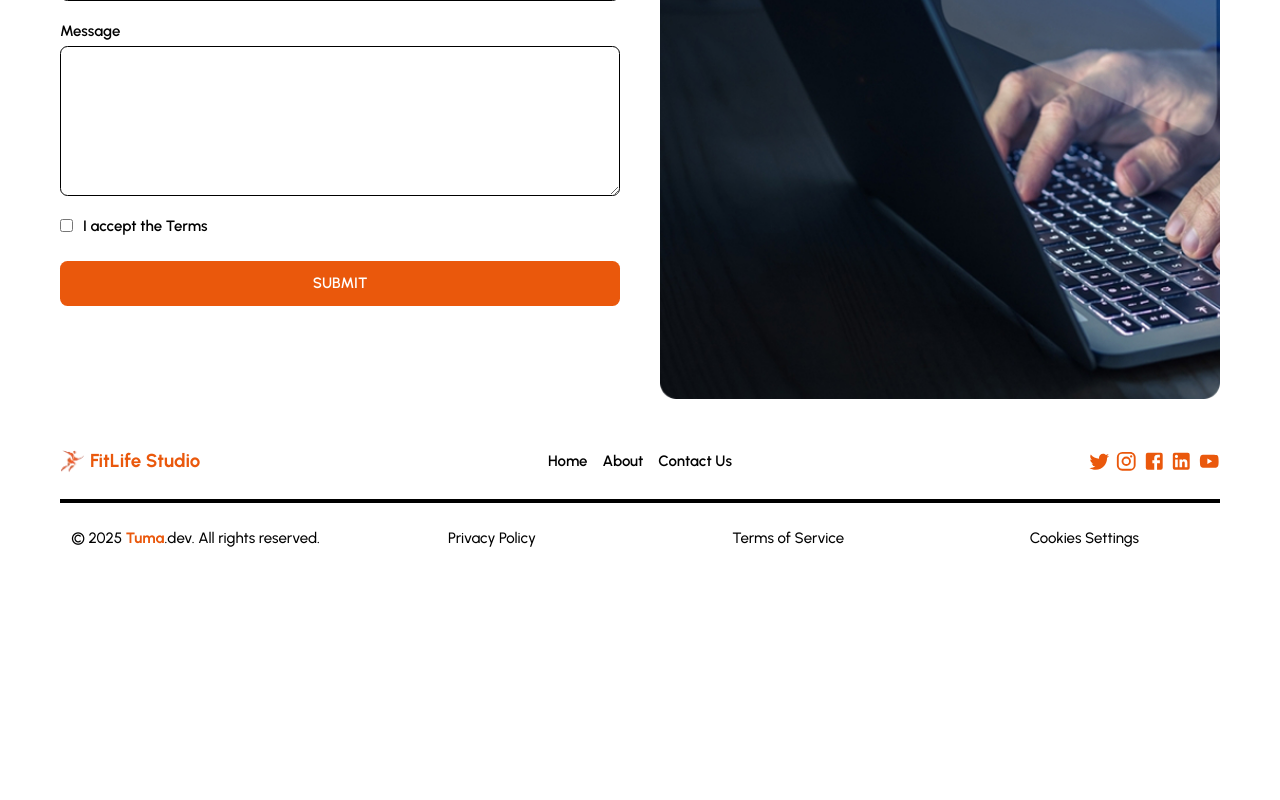
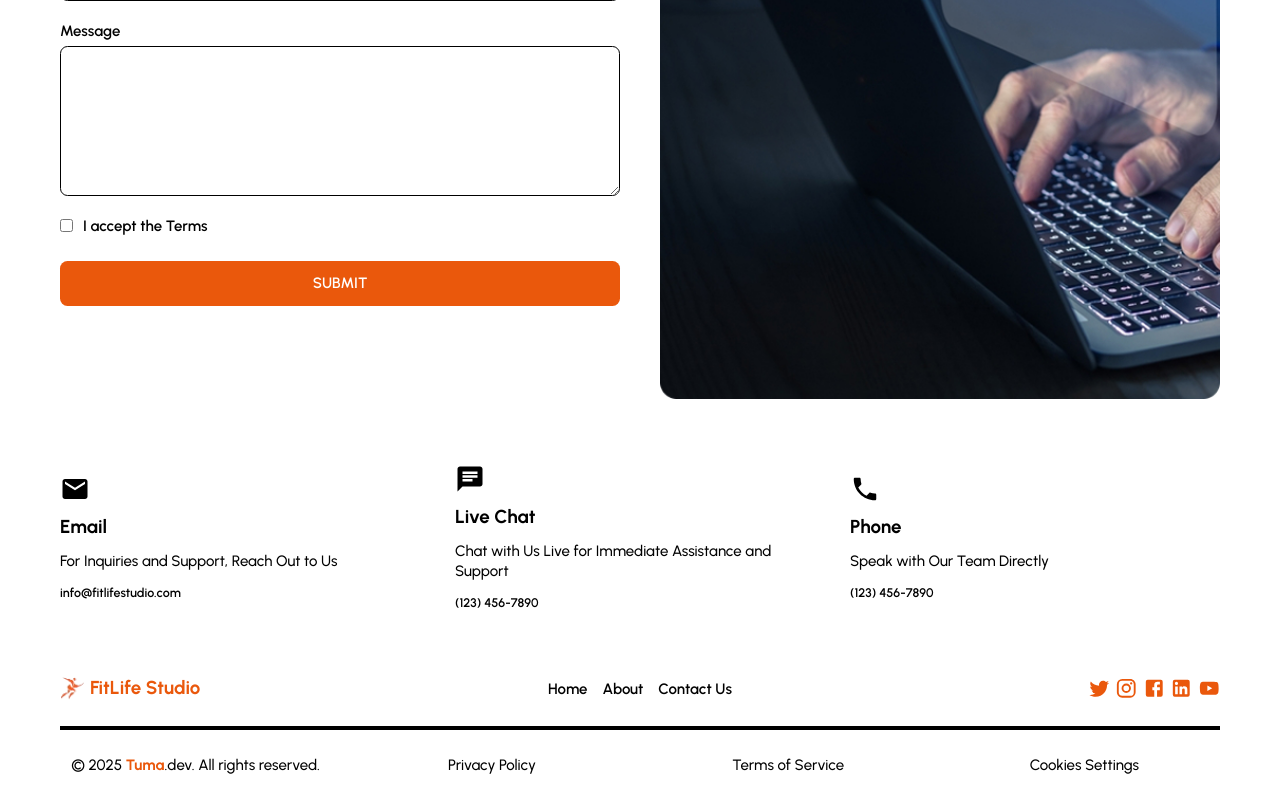
Before and after one commit to Jo-shua09/fitlife-gym-studio, a React (Vite) app: page /contact in a window 1280 px wide. Shown: the part 492-1292 px from the top of the page. Before the commit the page ends 1065 px from the top, so only its background shows below. Built offline with nearby package versions, Linux system fonts and the light colour scheme.

Commit message:
all set now and done

```diff
--- a/src/pages/contact/sections/ContactUs.tsx
+++ b/src/pages/contact/sections/ContactUs.tsx
@@ -1,7 +1,30 @@
+import { Chat, Mail, Phone } from "@mui/icons-material";
+
 const ContactUs = () => {
   return (
-    <div className="">
-      <div className=""></div>
+    <div className="w-full section">
+      <div className="flex items-center justify-between gap-10 w-full md:flex-nowrap flex-wrap">
+        <div className="flex flex-col gap-y-5 w-full py-10">
+          <Mail className="!text-5xl" />
+          <h3 className="text-3xl font-bold">email</h3>
+          <p className="text-2xl font-medium normal-case">For Inquiries and Support, Reach Out to Us</p>
+          <h5 className="text-xl font-semibold normal-case">info@fitlifestudio.com</h5>
+        </div>
+
+        <div className="flex flex-col gap-y-5 w-full">
+          <Chat className="!text-5xl" />
+          <h3 className="text-3xl font-bold">live chat</h3>
+          <p className="text-2xl font-medium normal-case">Chat with Us Live for Immediate Assistance and Support</p>
+          <h5 className="text-xl font-semibold normal-case">(123) 456-7890</h5>
+        </div>
+
+        <div className="flex flex-col gap-y-5 w-full">
+          <Phone className="!text-5xl" />
+          <h3 className="text-3xl font-bold">phone</h3>
+          <p className="text-2xl font-medium normal-case">Speak with Our Team Directly</p>
+          <h5 className="text-xl font-semibold normal-case">(123) 456-7890</h5>
+        </div>
+      </div>
     </div>
   );
 };
```
